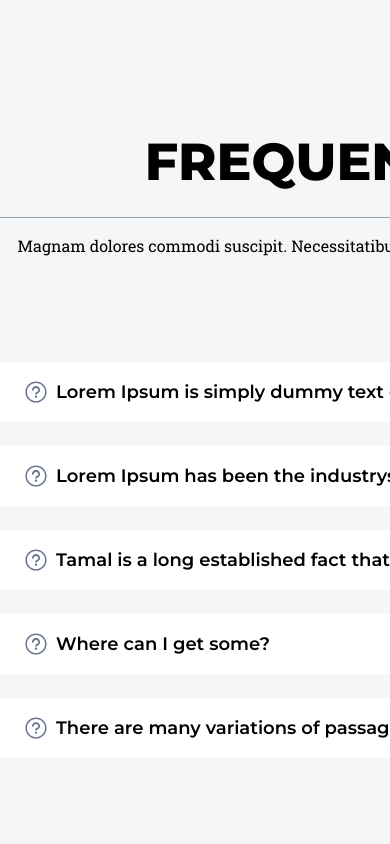
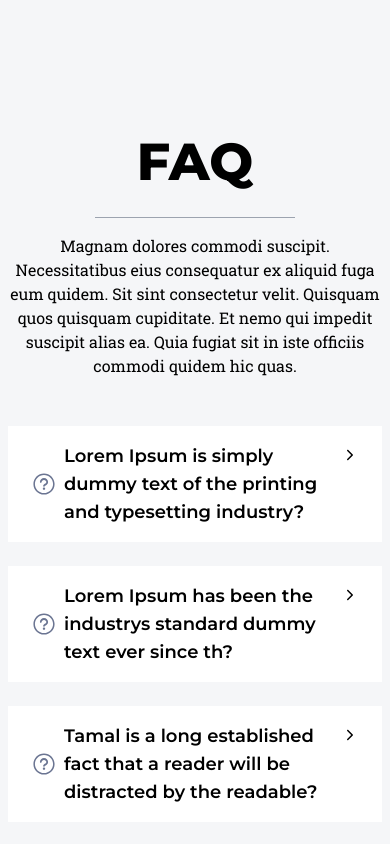
Before and after one commit to MeteBely/React-Corporate-Page-Template, a React (Vite) app: page / in a window 390 px wide. Shown: the part 9840-10684 px from the top of the page. Built offline with nearby package versions, Linux system fonts and the light colour scheme.

Commit message:
faq component responsive yapıldı

```diff
--- a/src/components-data/Faq.js
+++ b/src/components-data/Faq.js
@@ -25,6 +25,6 @@ export const faqArr = [
   {
     question: "There are many variations of passages of Lorem Ipsum available?",
     answer:
-      "The undoubtable source. Lorem Ipsum comes from sections 1.10.32 and 1.10.33 of 'de Finibus Bonorum et Malorum' (the undoubtable source. Lorem Ipsum comes from sections 1.10.32 and 1.10.33 of 'de Finibus Bonorum et Malorum' ( the undoubtable source. Lorem Ipsum comes from sections 1.10.32 and 1.10.33 of 'de Finibus Bonorum et Malorum' (The Extremes of Good and Evil) by Cicero, written in 45 BC. This book is a treatise. ",
+      "The undoubtable source. Lorem Ipsum comes from sections 1.10.32 and 1.10.33 of 'de Finibus Bonorum et Malorum' (the undoubtable source.",
   },
 ];
--- a/src/components/Faq.jsx
+++ b/src/components/Faq.jsx
@@ -5,18 +5,18 @@ const Faq = () => {
   return (
     <section className="bg-[#F5F6F8]">
       <div className="py-40">
-        <div className="mb-20">
-          <h2 className="text-[52px] font-extrabold mb-4 pb-4 text-[#000] border-b border-gray-400 mx-auto text-center w-[1200px] fontMontserrat">
-            FREQUENTLY ASKED QUESTIONS
+        <div className="mb-12 md:mb-16 lg:mb-20 px-2 sm:px-4 md:px-8">
+          <h2 className="text-[52px] font-extrabold mb-4 pb-4 text-[#000] border-b border-gray-400 mx-auto text-center w-[200px] fontMontserrat">
+            FAQ
           </h2>
-          <p className="mx-auto text-center w-[1400px] fontRoboto">
+          <p className="mx-auto text-center w-auto 2xl:w-[1400px] fontRoboto">
             Magnam dolores commodi suscipit. Necessitatibus eius consequatur ex
             aliquid fuga eum quidem. Sit sint consectetur velit. Quisquam quos
             quisquam cupiditate. Et nemo qui impedit suscipit alias ea. Quia
             fugiat sit in iste officiis commodi quidem hic quas.
           </p>
         </div>
-        <div className="flex flex-col justify-center items-center w-[1200px] m-auto gap-6">
+        <div className="flex flex-col justify-center items-center w-auto px-2 xl:p-0 xl:w-[1200px] m-auto gap-6">
           {faqArr.map((item, index) => (
             <FaqItem item={item} key={index} index={index} />
           ))}
--- a/src/components/FaqItem.jsx
+++ b/src/components/FaqItem.jsx
@@ -29,10 +29,12 @@ const FaqItem = ({ item, index }) => {
     >
       <div
         onClick={() => setMouseClick(!mouseClick)}
-        className="flex flex-row items-center justify-between cursor-pointer"
+        className="flex flex-row items-start justify-between gap-2 cursor-pointer"
       >
         <div className="flex flex-row items-center justify-center gap-2">
-          <RxQuestionMarkCircled color="#6B7592" size={24} />
+          <div>
+            <RxQuestionMarkCircled color="#6B7592" size={24} />
+          </div>
           <h3
             className={`text-lg font-semibold transition-all duration-200 ease-linear fontMontserrat ${
               mouseClick ? "text-[#36517E]" : "text-[#000]"
@@ -43,7 +45,7 @@ const FaqItem = ({ item, index }) => {
         </div>
         <div>
           <IoIosArrowForward
-            className={`transition-all duration-200 ease-linear ${
+            className={`transition-all duration-200 ease-linear mt-[5px] ${
               mouseClick ? "rotate-90" : ""
             }`}
           />
@@ -53,7 +55,7 @@ const FaqItem = ({ item, index }) => {
       <p
         className={`${
           mouseClick
-            ? "max-h-20 visible opacity-100 translate-y-2"
+            ? "max-h-32 visible opacity-100 translate-y-2"
             : "max-h-0 invisible opacity-0 -translate-y-2"
         } transition-all duration-200 ease-linear fontRoboto`}
       >
```
